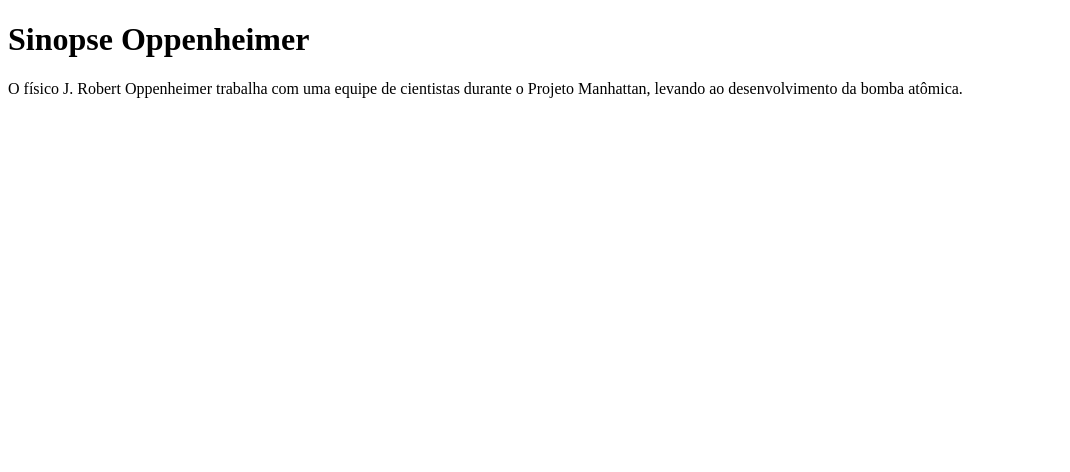
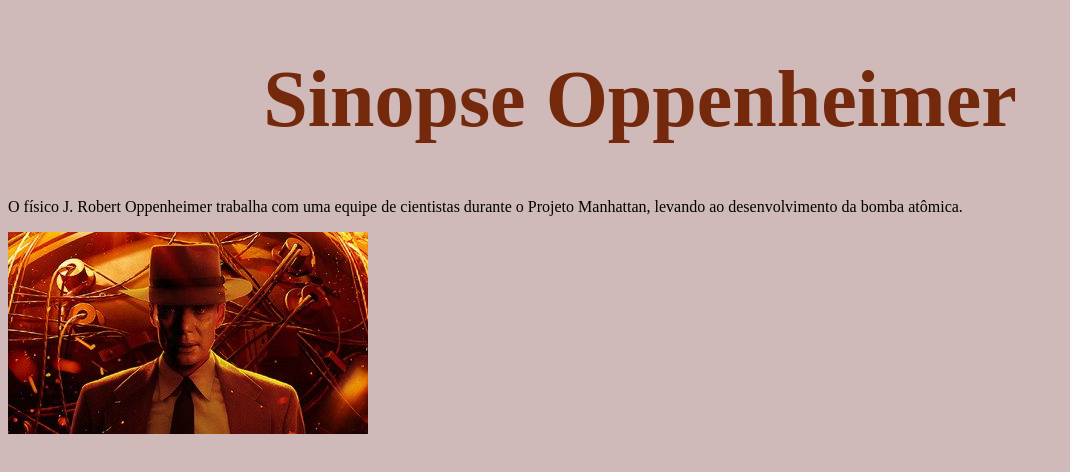
Before and after one commit to Est08/atividade-1, a plain HTML site: page index.html in a window 1280 px wide. Shown: the whole page, without its empty margins (0-1070 px from the left). Drawn offline with Linux system fonts and the light colour scheme.

Commit message:
Add files via upload

```diff
--- a/index.html
+++ b/index.html
@@ -5,10 +5,11 @@
     <meta http-equiv="X-UA-Compatible" content="IE=edge">
     <meta name="viewport" content="width=device-width, initial-scale=1.0">
     <title>Oppenheimer</title>
+    <link rel="stylesheet" href="style.css">
 </head>
 <body>
    <h1>Sinopse Oppenheimer</h1>
    <p>O físico J. Robert Oppenheimer trabalha com uma equipe de cientistas durante o Projeto Manhattan, levando ao desenvolvimento da bomba atômica.</p>
-<img src="WhatsApp-Image-2023-07-19-at-10.08.39.jpg" alt="">
+<img src="oppenheimer_poster_widemd.jpg" alt="">
 </body>
 </html>
```
Also changed, not shown: oppenheimer_poster_widemd.jpg (added).
